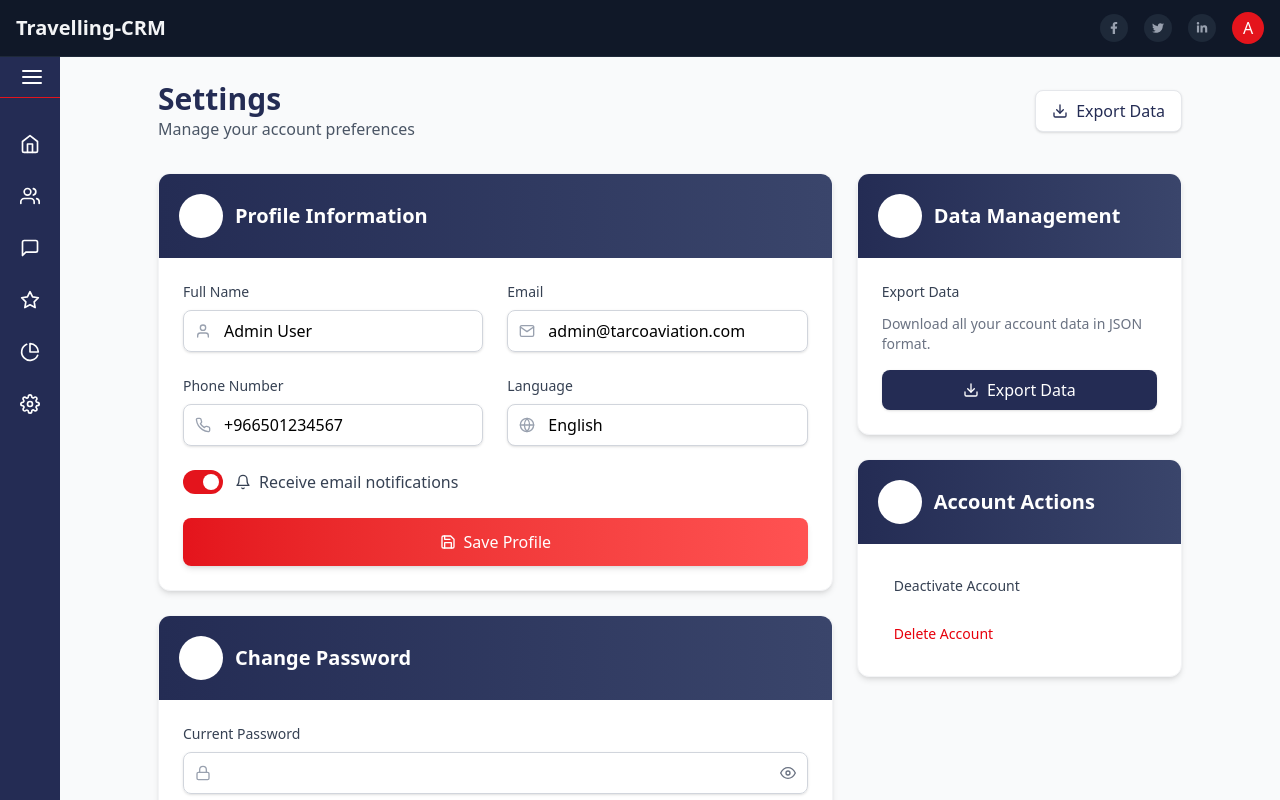
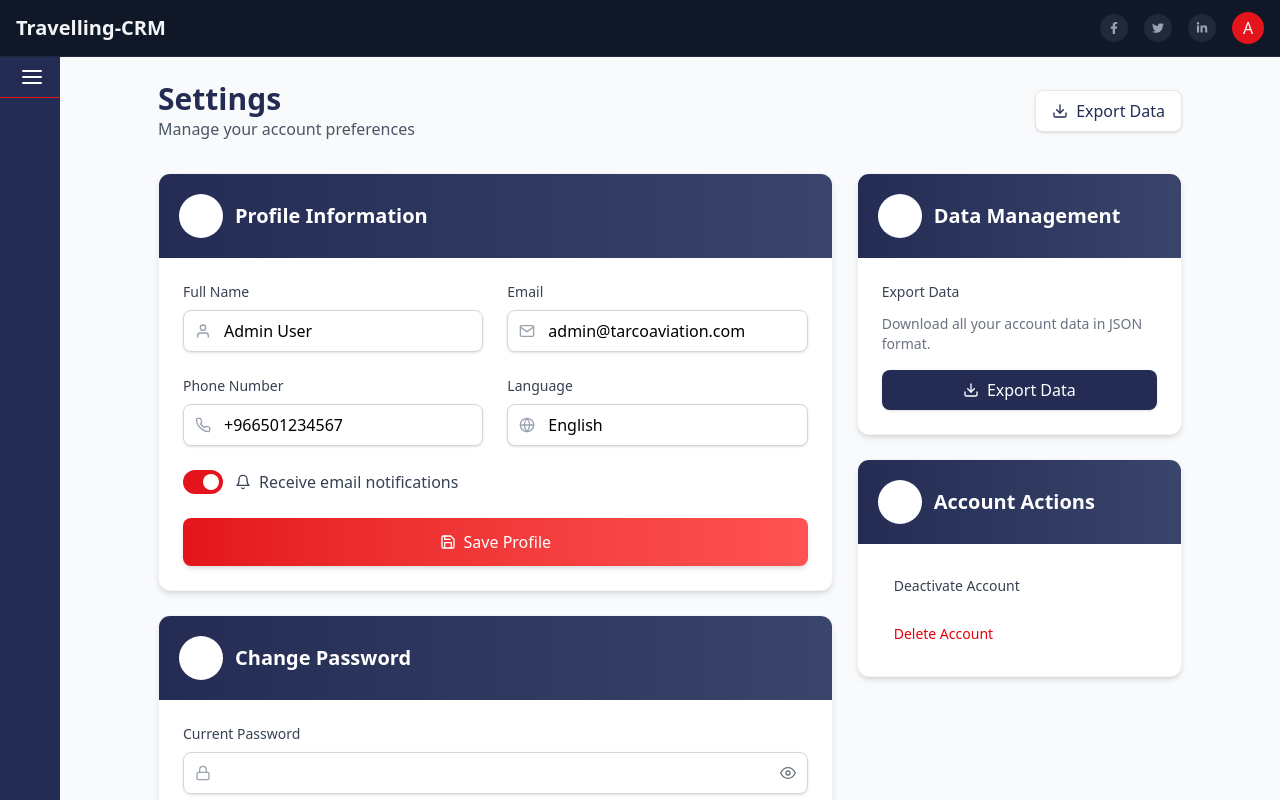
Before and after one commit to shakeel7521951/Traveling-CRM, a React (Vite) app in the folder frontend/: page /setting in a window 1280 px wide. Built offline with nearby package versions, Linux system fonts and the light colour scheme.

Commit message:
fix icons show on moible

```diff
--- a/frontend/src/components/common/SideBaar.jsx
+++ b/frontend/src/components/common/SideBaar.jsx
@@ -15,15 +15,19 @@ const NavItem = ({ icon, text, active, path, sidebarOpen, isMobile }) => {
   return (
     <Link to={path} className="block">
       <div
-        className={`flex gap-3 m-2  p-3 cursor-pointer group relative ${
+        className={`flex gap-3 m-2 p-3 cursor-pointer group relative ${
           active ? '' : 'hover:bg-[#2d365a]'
         }`}
       >
-        <span className={`${sidebarOpen || isMobile ? 'mr-3' : 'mx-auto'}`}>
+        {/* Show icon only when sidebar is open on mobile */}
+        {sidebarOpen && (
+          <span className="mr-0">
             {icon}
           </span>
-        {(sidebarOpen && !isMobile) && <span>{text}</span>}
+        )}
+        {sidebarOpen && !isMobile && <span>{text}</span>}
 
+        {/* Tooltip for desktop when sidebar is closed */}
         {!sidebarOpen && !isMobile && (
           <div className="absolute left-full ml-2 px-2 py-1 bg-[#242C54] text-white text-sm rounded opacity-0 group-hover:opacity-100 transition-opacity whitespace-nowrap">
             {text}
@@ -94,6 +98,8 @@ const Sidebar = () => {
         </button>
       </div>
 
+      {/* Only show nav items when sidebar is open on mobile */}
+      {(sidebarOpen || !isMobile) && (
         <nav className="mt-6 w-full">
           <NavItem
             icon={<FiHome size={20} />}
@@ -149,6 +155,7 @@ const Sidebar = () => {
             isMobile={isMobile}
           />
         </nav>
+      )}
     </div>
   );
 };
```
Lines whose indentation alone changed are shown as unchanged.
